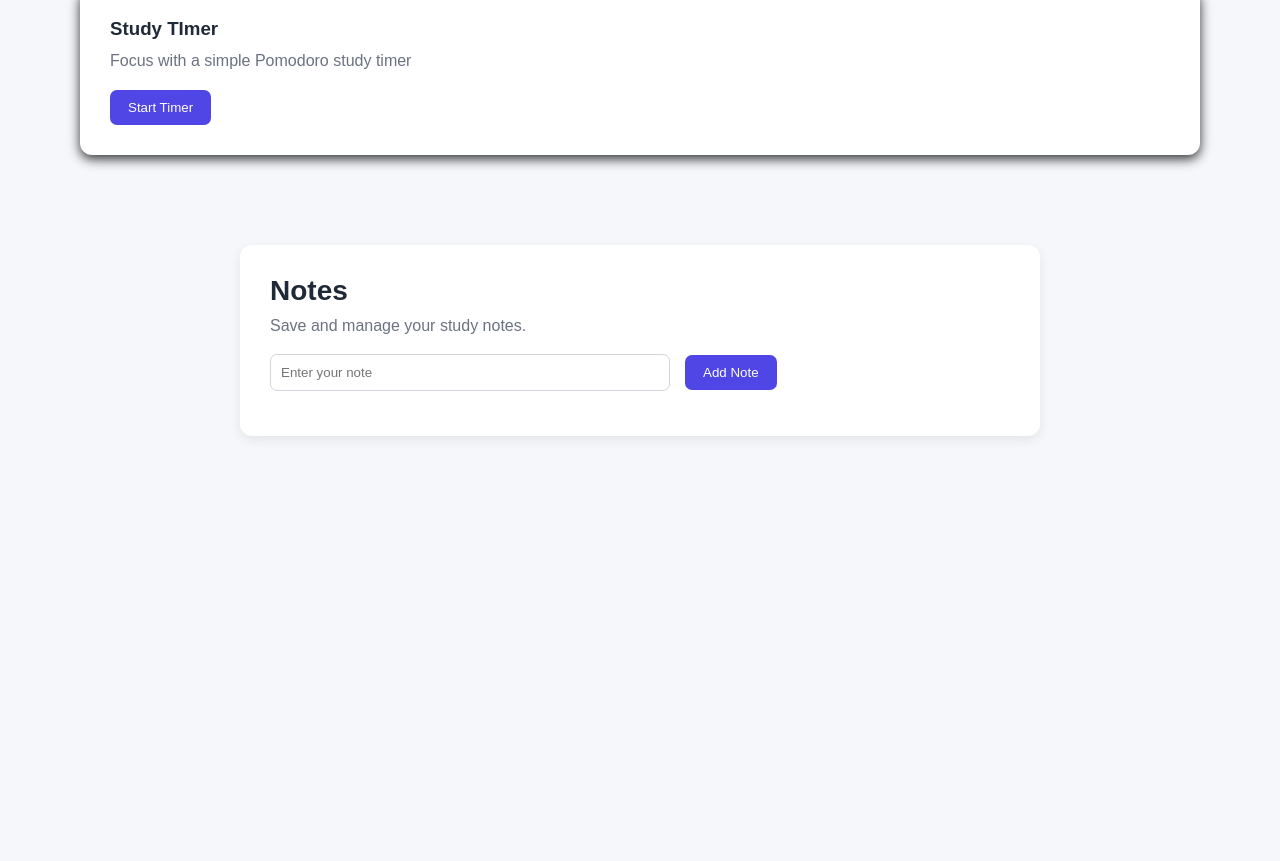
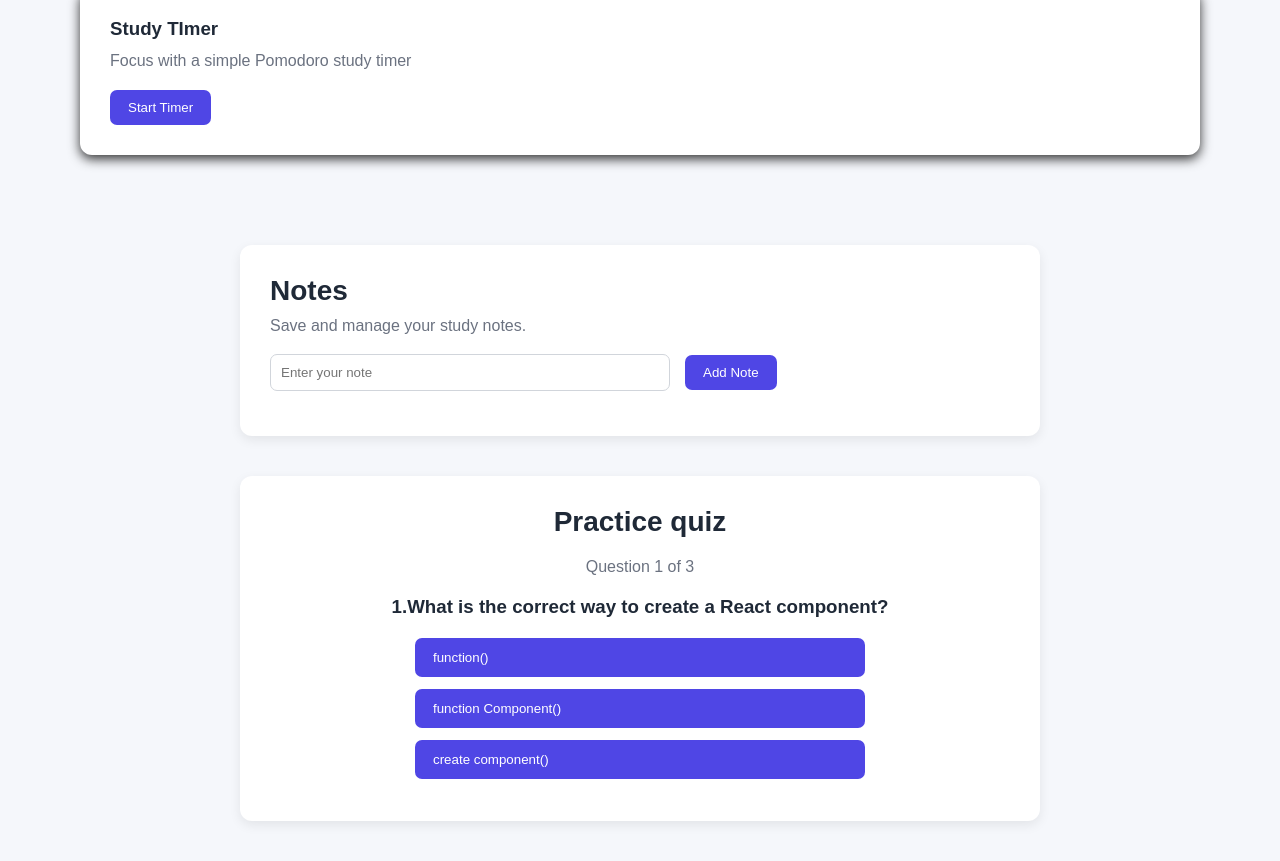
Before and after one commit to asha32/studybuddy, a React (Vite) app: page / in a window 1280 px wide. Shown: the part 748-1609 px from the top of the page. Before the commit the page ends 1224 px from the top, so only its background shows below. Built offline with nearby package versions, Linux system fonts and the light colour scheme.

Commit message:
added practice quiz

```diff
--- a/src/App.jsx
+++ b/src/App.jsx
@@ -1,4 +1,5 @@
 import Notes from "./components/Notes";
+import Quiz from "./components/Quiz";
 
 function App() {
   return (
@@ -9,7 +10,7 @@ function App() {
         <div>
           <a href="#">Dashboard</a>
           <a href="#notes">My Notes</a>
-          <a href="#">Quiz</a>
+          <a href="#quiz">Quiz</a>
           <a href="#">Progress</a>
           <a href="#">Study Timer</a>
         </div>
@@ -47,6 +48,7 @@ function App() {
       </main>
 
       <Notes />
+      <Quiz/>
     </div>
   );
 }
--- /dev/null
+++ b/src/components/Quiz.jsx
@@ -0,0 +1,134 @@
+import { useState } from "react";
+
+//function Quiz(){
+//     const [selectedAnswer, setSelectedAnswer] = useState("");
+
+//     return(
+//         <div>
+//             <h1>Practice Quiz</h1>
+//             <p>What is the correct way to create a react component?</p>
+
+//         <div>
+//             <button onClick={() => setSelectedAnswer("A")}>
+//                 A. function()
+//             </button>
+//             <button onClick={() => setSelectedAnswer("B")}>
+//                 B. function Component()
+//             </button>
+//             <button onClick={() => setSelectedAnswer("C")}>
+//                 C. create component()
+//             </button>
+//         </div>
+
+//         {selectedAnswer !== "" && (
+//             <p>
+//                 {selectedAnswer === "B"? "Correct! Great job!"
+//                 :"Not quit. Try again!"}
+//             </p>
+//         )}
+//         </div>
+//     );
+// }
+
+function Quiz() {
+    const questions = [
+        {
+            question: "1.What is the correct way to create a React component?",
+            options: ["function()", "function Component()",
+                "create component()"], answer: 1,
+        },
+        {
+            question: "2.Whick Hook is used to mange state in React?",
+            options: ["useEffect", "useState", "useStyle"], answer: 1,
+        },
+        {
+            question: "3.Which file usually contains the main App Component?",
+            options: ["App.jsx", "index.css", "package-lock.json"], answer: 0,
+        },
+    ];
+
+    const [currentQuestion, setCurrentQuestion] = useState(0);
+    const [selectedAnswer, setSelectedAnswer] = useState(null);
+    const [score, setScore] = useState(0);
+    const [finished, setFinished] = useState(false);
+
+    const handleAnswer = (index) => {
+        if (selectedAnswer !== null)
+            return;
+
+        setSelectedAnswer(index);
+
+        if (index === questions[currentQuestion].answer) {
+            setScore(score + 1);
+        }
+
+    };
+    const nextQuestion = () => {
+        if (currentQuestion < questions.length - 1) {
+            setCurrentQuestion(currentQuestion + 1);
+            setSelectedAnswer(null);
+        }
+        else {
+            setFinished(true);
+        }
+    };
+    const restartQuiz = () => {
+        setCurrentQuestion(0);
+        setSelectedAnswer(null);
+        setScore(0);
+        setFinished(false);
+    };
+
+    if (finished) {
+        return (
+            <div>
+                <h1>Quiz completed</h1>
+                <p>Your Score: {score} out of {questions.length}</p>
+                <button onClick={restartQuiz}>Try Again</button>
+            </div>
+        );
+    }
+
+    const question = questions[currentQuestion];
+
+    return (
+        <div id ="quiz">
+            <h1>Practice quiz</h1>
+            <p>Question {currentQuestion + 1} of {questions.length}</p>
+            <h3>{question.question}</h3>
+
+            <div>
+                {question.options.map((option, index) => (
+                <button
+                    key={option}
+                    onClick={() => handleAnswer(index)}
+                    disabled={selectedAnswer !== null}
+                >
+                    {option}
+                </button>
+                ))}
+            </div>
+
+            {selectedAnswer !== null &&(
+                <p>
+                    {selectedAnswer === question.answer
+                    ? "Correct! Great job!"
+                    : "Not quit. Try the next question!"
+                    }
+                </p>
+            )
+            }
+
+            {selectedAnswer !== null &&(
+                <button onClick={nextQuestion}>
+                    {currentQuestion < questions.length - 1
+                    ? "Next question"
+                    : "See My score"
+                }
+                </button>
+            )}
+        </div>
+    )
+}
+
+export default Quiz;
--- a/src/index.css
+++ b/src/index.css
@@ -128,3 +128,38 @@ button:hover{
 #notes button:hover{
     background-color: #4338ca;
 }
+
+/*Practice Quiz section */
+#quiz{
+    background-color: white;
+    margin: 40px auto;
+    padding: 30px;
+    max-width: 800px;
+    border-radius: 12px;
+    box-shadow: 0 4px 12px rgba(0, 0, 0, 0.08);
+    text-align: center;
+}
+#quiz h1{
+    font-size: 28px;
+    margin-bottom: 20px;
+    color:#1f2937;
+}
+#quiz h3{
+    margin: 20px 0;
+}
+#quiz p{
+    color: #6b7280;
+    margin: 15px 0;
+}
+#quiz button{
+    display: block;
+    width: 100%;
+    max-width: 450px;
+    margin: 12px auto;
+    padding: 12px 18px;
+    text-align: left;
+}
+#quiz button:disabled{
+    cursor: not-allowed;
+    opacity: 0.8;
+}
```
